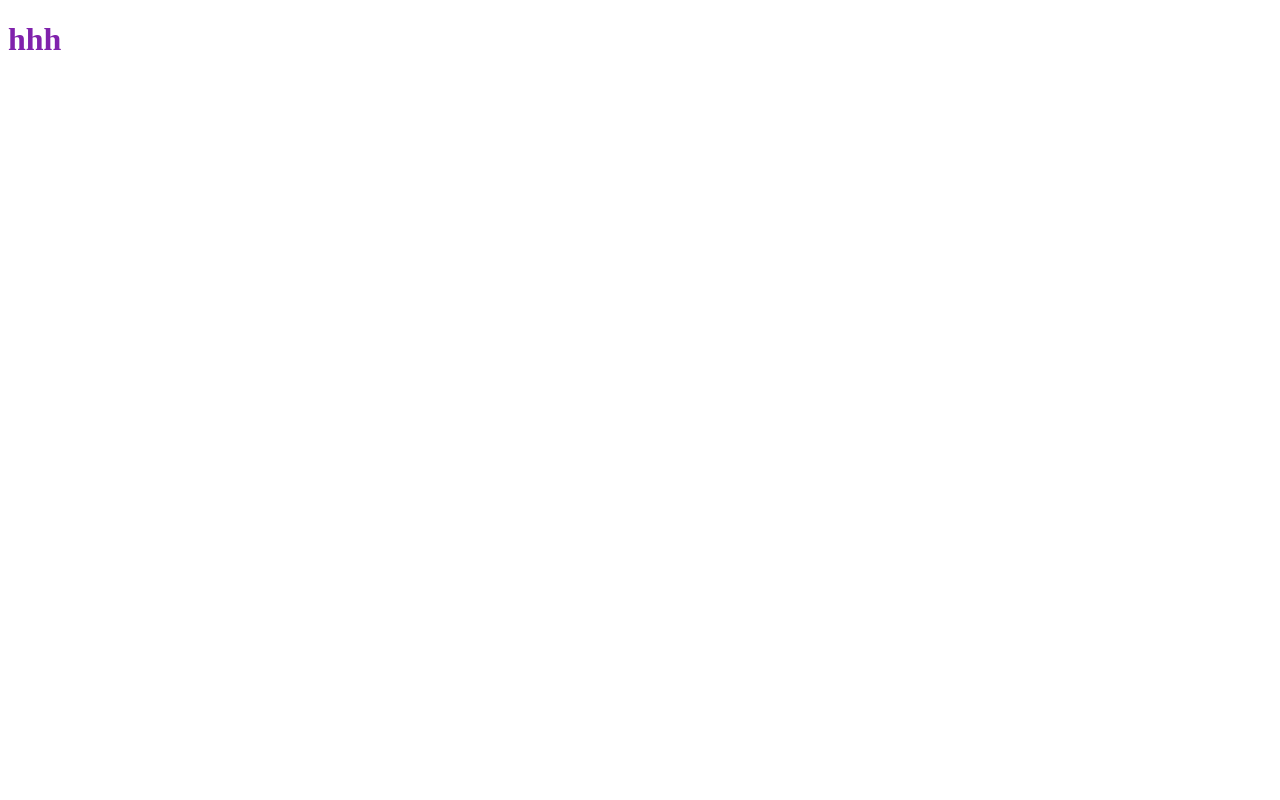
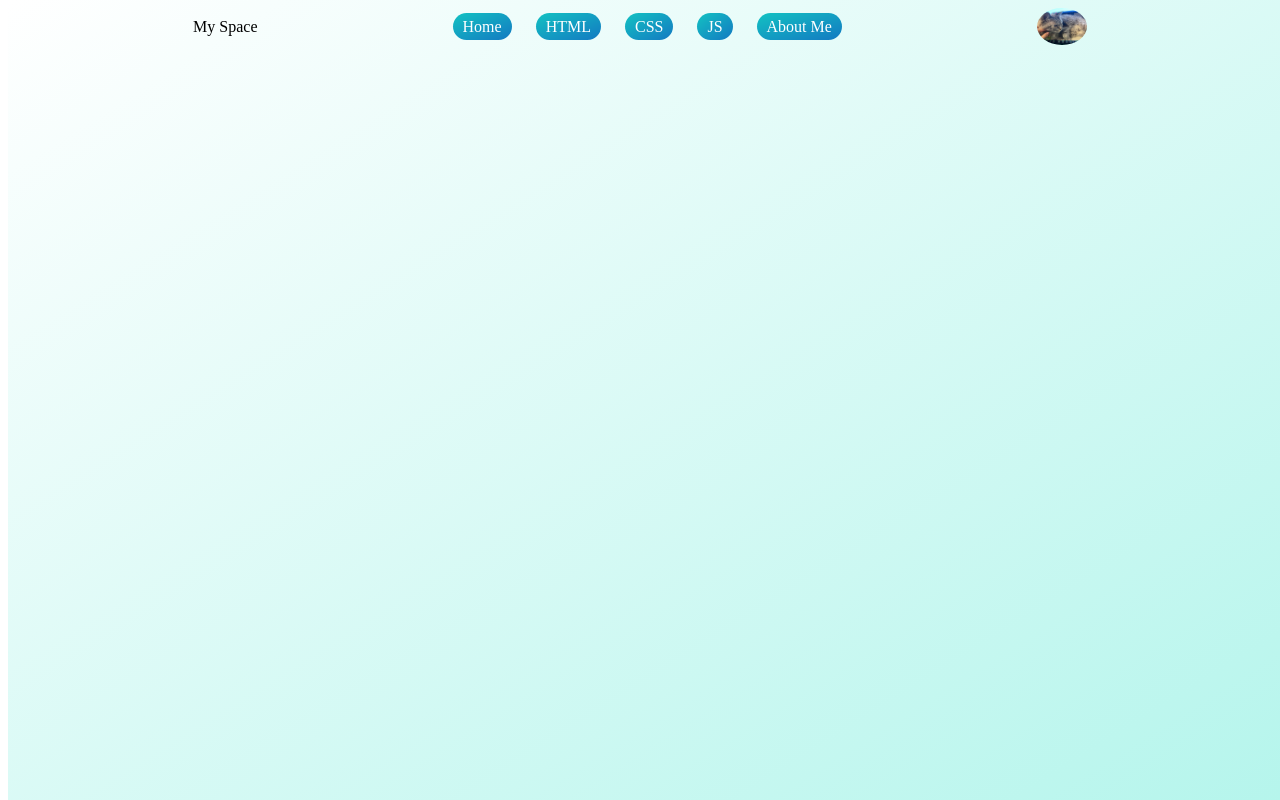
Before and after one commit to jameesleee/demo1, a plain HTML site: page index.html in a window 1280 px wide. Drawn offline with Linux system fonts and the light colour scheme.

Commit message:
update
update

```diff
--- a/index.html
+++ b/index.html
@@ -6,12 +6,34 @@
     <meta name="viewport" content="width=device-width, initial-scale=1.0">
     <title>HTML CSS Demo1</title>
     <link rel="stylesheet" href="style.css">
+    <link rel="shortcut icon" href="img/1.ico" type="image/x-icon">
 </head>
 
 <body>
-    <h1>
-        hhh
-    </h1>
+    <div class="background"></div>
+    <header>
+        <div class="logo">My Space</div>
+        <nav>
+            <a href="#">
+                <span class="mySpan">Home</span>
+            </a>
+            <a href="#">
+                <span class="mySpan">HTML</span>
+            </a>
+            <a href="#">
+                <span class="mySpan">CSS</span>
+            </a>
+            <a href="#">
+                <span class="mySpan">JS</span>
+            </a>
+            <a href="#">
+                <span class="mySpan">About Me</span>
+            </a>
+        </nav>
+        <img src="img/1.jpg" alt="head photo" class="headphoto">
+    </header>
+    <main></main>
+    <footer></footer>
 </body>
 
 </html>
--- a/style.css
+++ b/style.css
@@ -128,6 +128,3 @@ audio {
   width: 100%;
   background: linear-gradient(to right bottom, white, #b5f5ec 100%);
 }
-h1 {
-  color: rgb(128, 34, 172);
-}
```
Also changed, not shown: img/1.ico (added), img/1.jpg (added).
